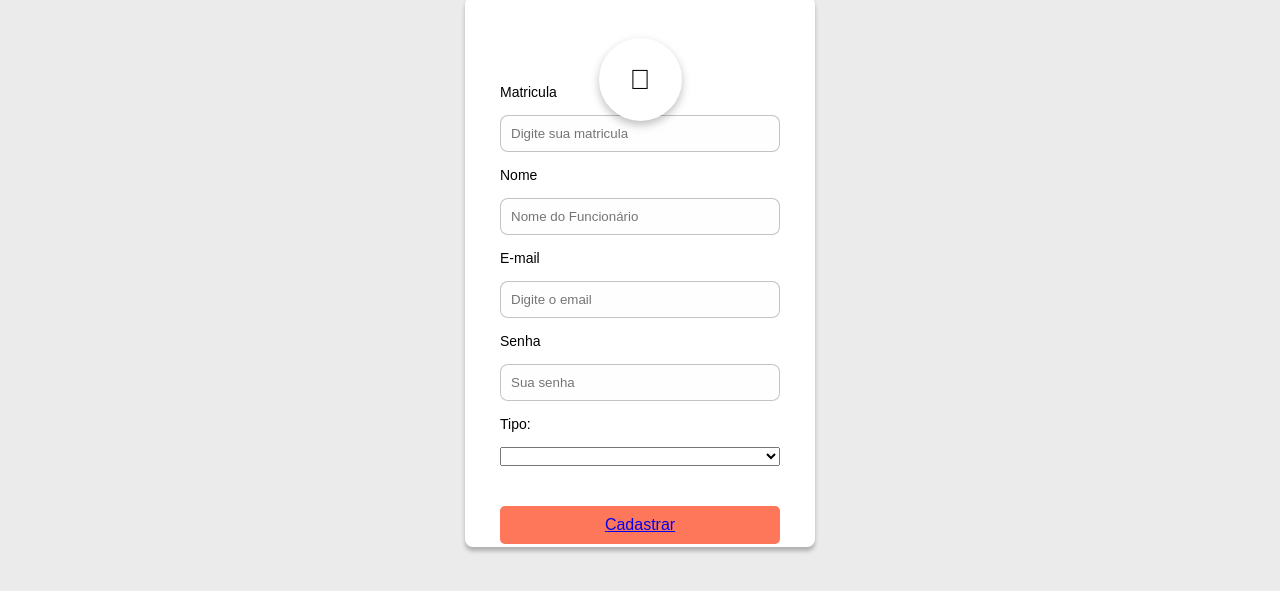
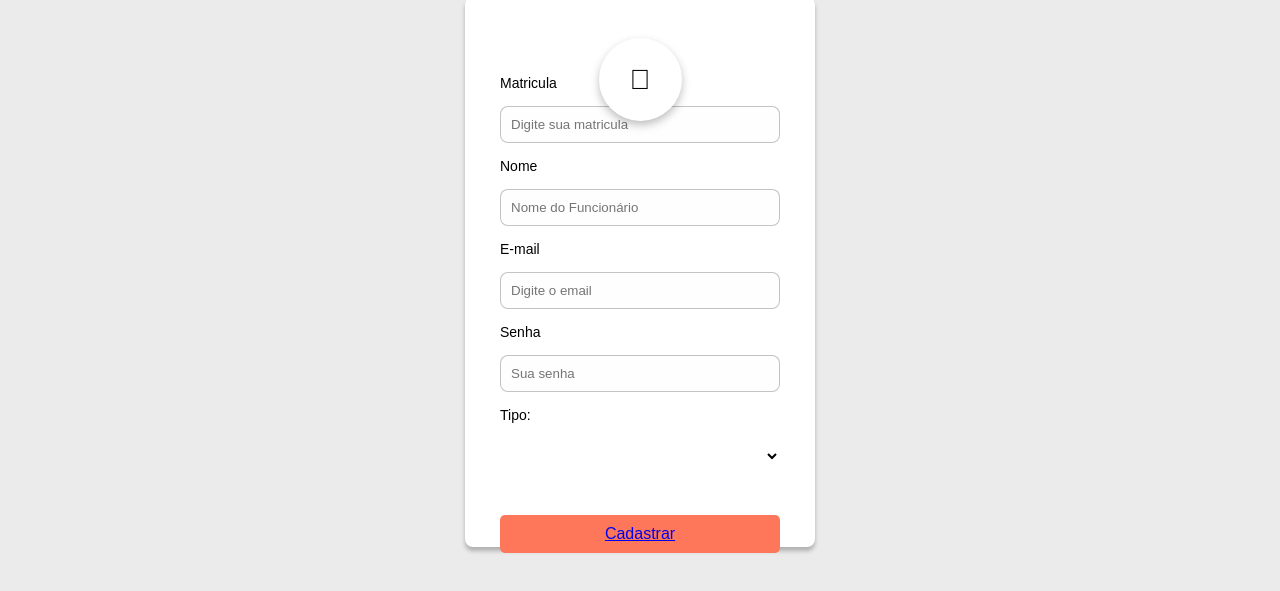
Before and after one commit to cgstech/vainorh, a plain HTML site: page atsta/add_func.html in a window 1280 px wide. Shown: the part 173-764 px from the top of the page. Drawn offline with Linux system fonts and the light colour scheme; some icons are missing.

Commit message:
Update style.css
ADD css form usuarios

```diff
--- a/atsta/style.css
+++ b/atsta/style.css
@@ -541,3 +541,10 @@ button[type="submit"]:hover {
     border: none;
     background: #fff;
 }
+
+
+.custom-select{
+    padding: 10px;
+    border: none;
+    background: #fff;
+}
```
